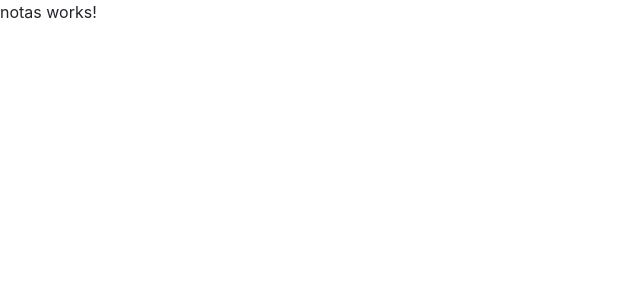
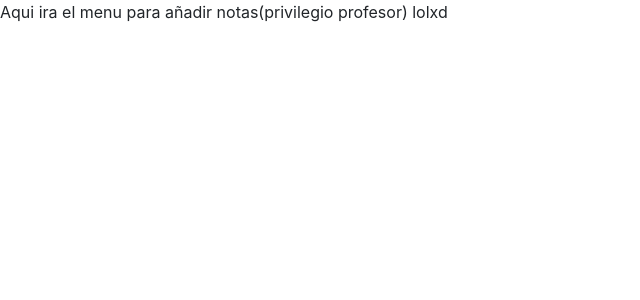
Before and after one commit to oriirivas/front-x-froge-team, an Angular app: page /notas in a window 1280 px wide. Shown: the top 300 px of the page, without its empty margins (0-640 px from the left). Built offline with nearby package versions, Linux system fonts and the light colour scheme.

Commit message:
añadiendo notas cracks

```diff
--- a/src/app/componets/notas/notas.component.html
+++ b/src/app/componets/notas/notas.component.html
@@ -1 +1 @@
-<p>notas works!</p>
+<p>Aqui ira el menu para añadir notas(privilegio profesor) lolxd</p>
```
